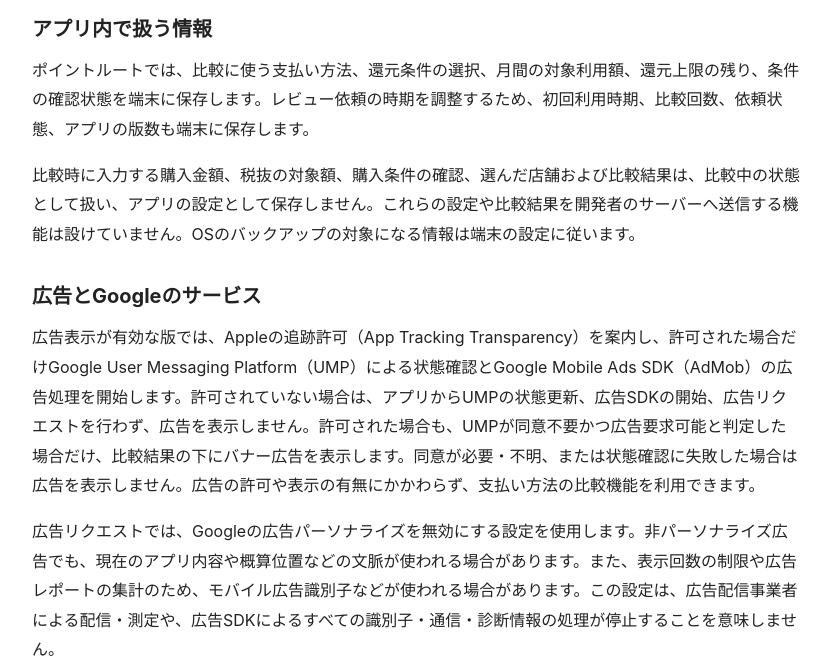
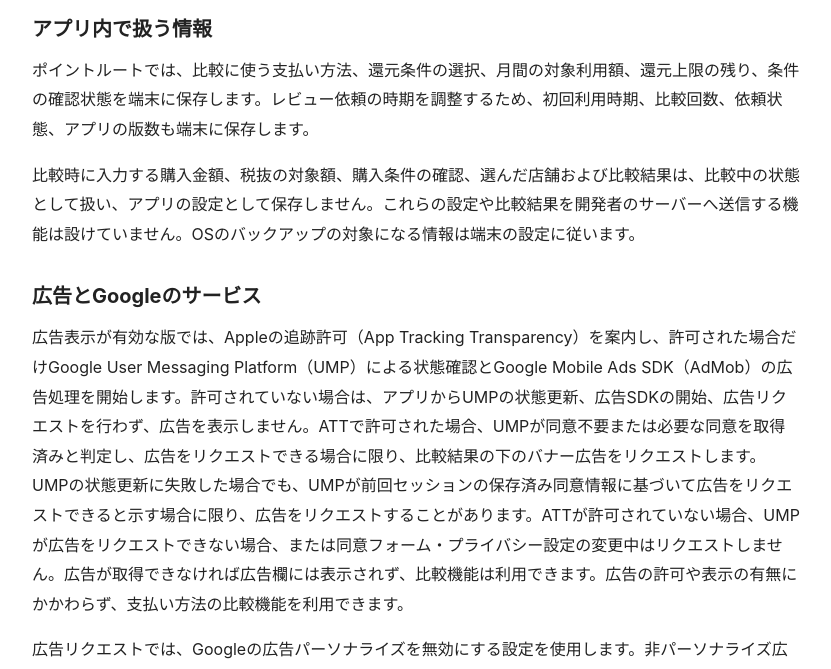
Before and after one commit to hibikifuji0210-maker/hibikifuji0210-maker.github.io, a plain HTML site: page pointroot/privacy/index.html in a window 1280 px wide. Shown: the part 95-764 px from the top of the page, without its empty margins (224-1055 px from the left). Drawn offline with Linux system fonts and the light colour scheme.

Commit message:
Clarify UMP consent fallback in PointRoot privacy policy

```diff
--- a/pointroot/privacy/index.html
+++ b/pointroot/privacy/index.html
@@ -23,7 +23,7 @@ a { color: #0645ad; text-decoration: underline; text-underline-offset: .15em; }
 <p>ポイントルートでは、比較に使う支払い方法、還元条件の選択、月間の対象利用額、還元上限の残り、条件の確認状態を端末に保存します。レビュー依頼の時期を調整するため、初回利用時期、比較回数、依頼状態、アプリの版数も端末に保存します。</p>
 <p>比較時に入力する購入金額、税抜の対象額、購入条件の確認、選んだ店舗および比較結果は、比較中の状態として扱い、アプリの設定として保存しません。これらの設定や比較結果を開発者のサーバーへ送信する機能は設けていません。OSのバックアップの対象になる情報は端末の設定に従います。</p>
 <h2>広告とGoogleのサービス</h2>
-<p>広告表示が有効な版では、Appleの追跡許可（App Tracking Transparency）を案内し、許可された場合だけGoogle User Messaging Platform（UMP）による状態確認とGoogle Mobile Ads SDK（AdMob）の広告処理を開始します。許可されていない場合は、アプリからUMPの状態更新、広告SDKの開始、広告リクエストを行わず、広告を表示しません。許可された場合も、UMPが同意不要かつ広告要求可能と判定した場合だけ、比較結果の下にバナー広告を表示します。同意が必要・不明、または状態確認に失敗した場合は広告を表示しません。広告の許可や表示の有無にかかわらず、支払い方法の比較機能を利用できます。</p>
+<p>広告表示が有効な版では、Appleの追跡許可（App Tracking Transparency）を案内し、許可された場合だけGoogle User Messaging Platform（UMP）による状態確認とGoogle Mobile Ads SDK（AdMob）の広告処理を開始します。許可されていない場合は、アプリからUMPの状態更新、広告SDKの開始、広告リクエストを行わず、広告を表示しません。ATTで許可された場合、UMPが同意不要または必要な同意を取得済みと判定し、広告をリクエストできる場合に限り、比較結果の下のバナー広告をリクエストします。UMPの状態更新に失敗した場合でも、UMPが前回セッションの保存済み同意情報に基づいて広告をリクエストできると示す場合に限り、広告をリクエストすることがあります。ATTが許可されていない場合、UMPが広告をリクエストできない場合、または同意フォーム・プライバシー設定の変更中はリクエストしません。広告が取得できなければ広告欄には表示されず、比較機能は利用できます。広告の許可や表示の有無にかかわらず、支払い方法の比較機能を利用できます。</p>
 <p>広告リクエストでは、Googleの広告パーソナライズを無効にする設定を使用します。非パーソナライズ広告でも、現在のアプリ内容や概算位置などの文脈が使われる場合があります。また、表示回数の制限や広告レポートの集計のため、モバイル広告識別子などが使われる場合があります。この設定は、広告配信事業者による配信・測定や、広告SDKによるすべての識別子・通信・診断情報の処理が停止することを意味しません。</p>
 <p>Google Mobile Ads SDKは、広告の配信や測定、分析、サービス改善のため、IPアドレスから推定する概算位置、端末識別子、表示した広告に関する情報、アプリ内の操作情報、パフォーマンス情報、クラッシュ情報、その他の診断情報を扱うことがあります。すべての情報が、すべての利用者や広告リクエストで処理されるという意味ではありません。</p>
 <p>Googleや広告配信に関与する事業者が、広告の配信・測定などのために情報を扱い、共有する場合があります。利用する情報や配信方法は、地域、同意の選択、プライバシー設定によって異なります。Google以外の広告配信事業者に適用される制限がすべて同じになることを保証するものではありません。不正な広告利用を防ぐため、端末への情報の保存・参照が行われる場合もあります。同意メッセージが表示される場合は、広告パートナーと利用目的の詳細もご確認ください。</p>
```
